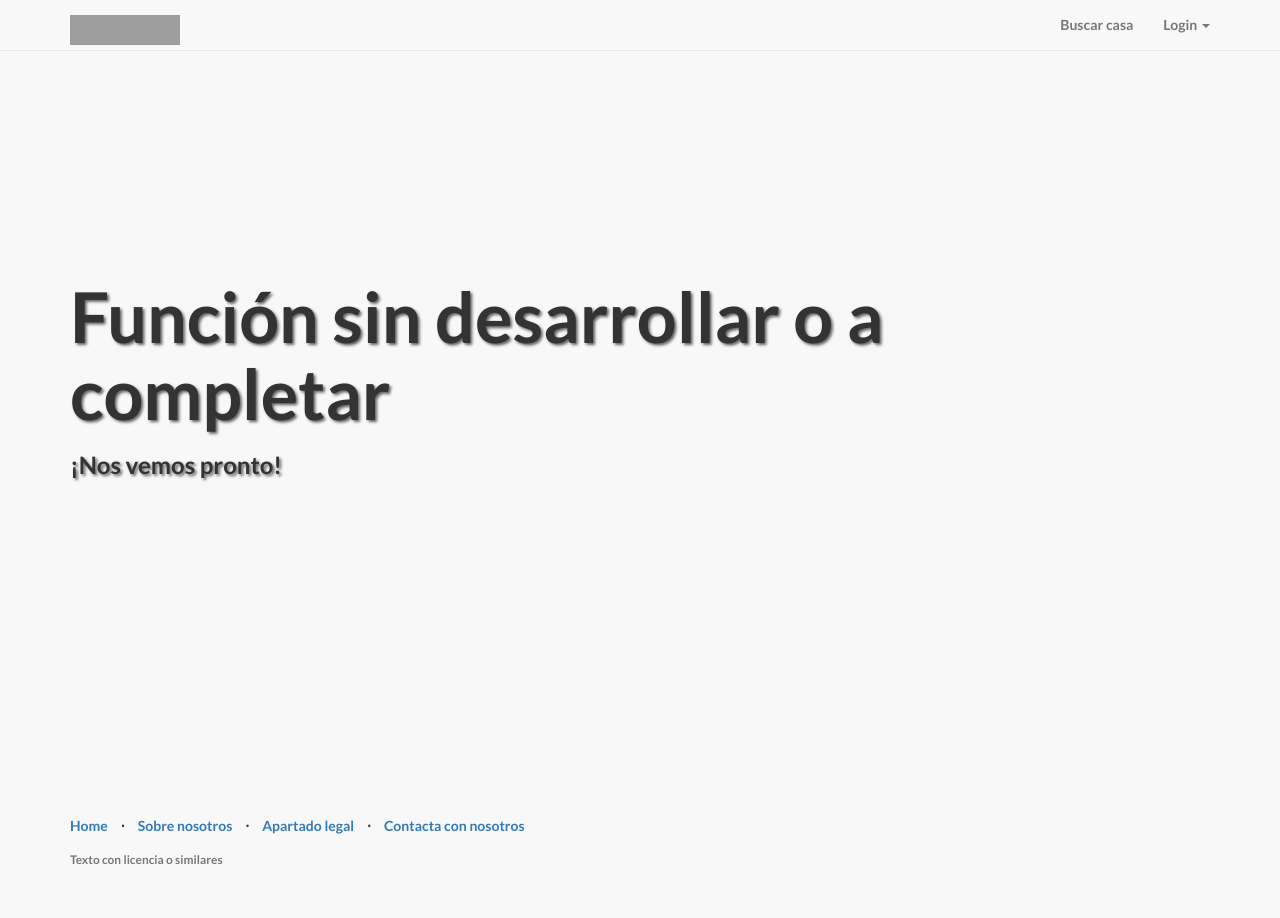
After one commit to magnarenove2016/Roomate, a Django app: page /undeveloped/ in a window 1280 px wide. The commit adds this page. Run offline with Django 3.2, Linux system fonts and the light colour scheme; some libraries are stand-ins or nearby versions; grey boxes are pictures that could not be loaded.

Commit message:
Rework estetico finalizado

```diff
--- a/web/templates/web/base.html
+++ b/web/templates/web/base.html
@@ -13,10 +13,19 @@
 
     <title>Roomate</title>
 
+
+
+    <!-- jQuery -->
+    <script src="{% static 'js/jquery-1.11.2.min.js' %}" type="text/javascript"></script>
+
+    <!-- Bootstrap Core JavaScript -->
+    <script src="{% static 'js/bootstrap.js' %}" type="text/javascript"></script>
+
     <!-- Bootstrap Core CSS -->
-    <script src="{% static 'js/jquery-1.11.2.min.js' %}" type="text/javascript"></script>
-    <script src="{% static 'js/bootstrap.js' %}" type="text/javascript"></script>
     <link href="{% static 'css/bootstrap.min.css' %}" rel="stylesheet">
+
+    <!-- Favicon -->
+    <link rel="icon" href="{% static 'favicon.png' %}">
 
     <!-- Custom CSS -->
     <link href="{% static 'css/landing-page.css' %}" rel="stylesheet">
@@ -47,17 +56,24 @@
                     <span class="icon-bar"></span>
                     <span class="icon-bar"></span>
                 </button>
-                <a class="navbar-brand topnav" href="#">Roomate</a>
+                <a class="navbar-brand topnav" href="{% url 'main' %}">
+                    <img src="{% static 'img/roomate-logo.jpg' %}" alt="Roomate_logo" height="30" width="110">
+                </a>
             </div>
             <!-- Collect the nav links, forms, and other content for toggling -->
             <div class="collapse navbar-collapse" id="bs-example-navbar-collapse-1">
                 <ul class="nav navbar-nav navbar-right">
                     <li>
-                        <a href="#about">Link 1</a>
+                        <a href="{% url 'undeveloped' %}">Buscar casa</a>
+                    </li>
+                    {% if user.is_authenticated %}
+                    <li>
+                        <a href="{% url 'undeveloped' %}">Mi perfil</a>
                     </li>
                     <li>
-                        <a href="#services">Link 2</a>
+                        <a href="{% url 'undeveloped' %}">Añadir casa</a>
                     </li>
+                    {% endif %}
                     <li>
                       {% block login %}
                         {% include "web/login.html" %}
@@ -84,13 +100,5 @@
     {% block footer %}
       {% include "web/footer.html" %}
     {% endblock %}
-
-    <!-- jQuery -->
-    <script src="js/jquery.js"></script>
-
-    <!-- Bootstrap Core JavaScript -->
-    <script src="js/bootstrap.min.js"></script>
-
 </body>
-
 </html>
--- a/web/templates/web/footer.html
+++ b/web/templates/web/footer.html
@@ -5,19 +5,19 @@
             <div class="col-lg-12">
                 <ul class="list-inline">
                     <li>
-                        <a href="#">Home</a>
+                        <a href="{% url 'main' %}">Home</a>
                     </li>
                     <li class="footer-menu-divider">&sdot;</li>
                     <li>
-                        <a href="#">Sobre nosotros</a>
+                        <a href="{% url 'undeveloped' %}">Sobre nosotros</a>
                     </li>
                     <li class="footer-menu-divider">&sdot;</li>
                     <li>
-                        <a href="#">Apartado legal</a>
+                        <a href="{% url 'undeveloped' %}">Apartado legal</a>
                     </li>
                     <li class="footer-menu-divider">&sdot;</li>
                     <li>
-                        <a href="#">Contacta con nosotros</a>
+                        <a href="{% url 'undeveloped' %}">Contacta con nosotros</a>
                     </li>
                 </ul>
                 <p class="copyright text-muted small">Texto con licencia o similares</p>
--- /dev/null
+++ b/web/templates/web/undeveloped.html
@@ -0,0 +1,18 @@
+{% extends 'web/base.html' %}
+
+{% block contenido %}
+
+<a  name="contenido"></a>
+  <div class="content-section-a">
+      <div class="container">
+
+        <div class="intro-message">
+          <h1>Funci&oacute;n sin desarrollar o a completar</h1>
+          <h3>¡Nos vemos pronto!</h3>
+        </div>
+
+      </div>
+      <!-- /.contenido -->
+  </div>
+
+{% endblock %}
--- a/web/urls.py
+++ b/web/urls.py
@@ -2,7 +2,9 @@ from django.conf.urls import include, url
 from . import views
 
 urlpatterns = [
+    url(r'^', include('favicon.urls')), #para poder mostrar el favicon
     url(r'^$', views.welcome, name='main'),
+    url(r'^undeveloped/$', views.undeveloped, name='undeveloped'),
     url(r'^register/$', views.register_new_user, name='register_new_user'),
     url(r'^add_house/$', views.add_house, name='add_house'),
     #url(r'^accounts/confirmation/$', views.confirmar_email, name='confirmar_email'),
--- a/web/views.py
+++ b/web/views.py
@@ -110,3 +110,6 @@ def recover_password_done(request, mail):
 
 def welcome(request):
     return render(request, 'web/welcome.html', {})
+
+def undeveloped(request):
+    return render(request, 'web/undeveloped.html', {})
```
Also changed, not shown: Roomate/settings.py (+0 -11 lines), web/static/favicon.png (added).
